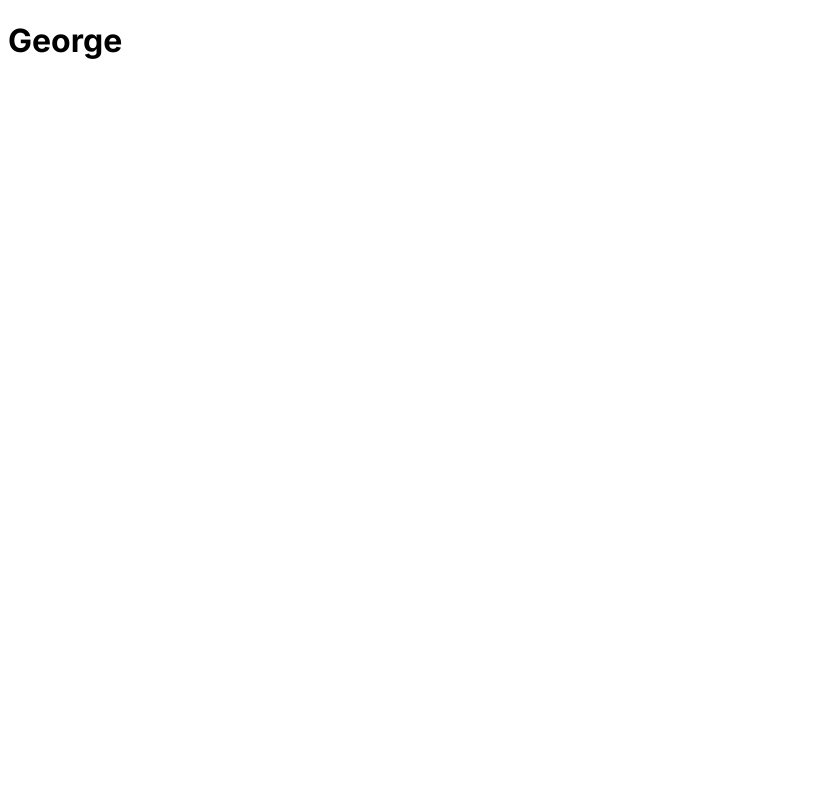
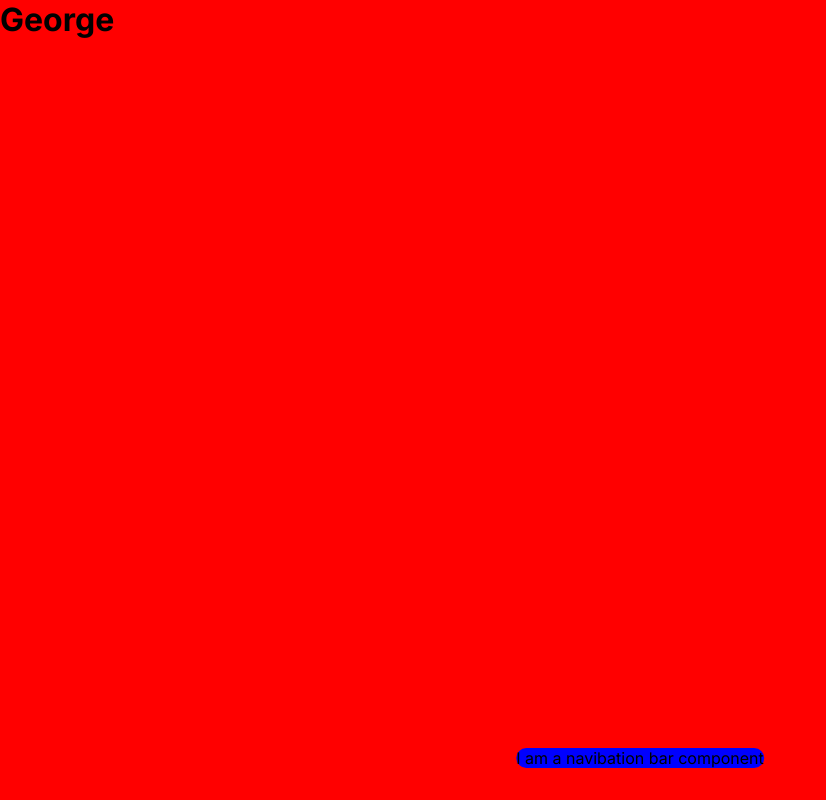
Before and after one commit to GeorgeIonita1/Portfolio, a Next.js app in the folder client/: page / in a window 1280 px wide. Shown: the whole page, without its empty margins (0-826 px from the left). Built offline with nearby package versions, Linux system fonts and the light colour scheme.

Commit message:
Started styling structure

```diff
--- /dev/null
+++ b/client/components/Navigation/NavigationBar.module.scss
@@ -0,0 +1,8 @@
+@import '../../styles/mixins.scss';
+
+.navigation {
+    @include position(fixed, $bottom: 2rem, $left: 50%);
+    transform: translateX(-50%);
+    background-color: blue;
+    border-radius: 50px;
+}
--- /dev/null
+++ b/client/components/Navigation/NavigationBar.tsx
@@ -0,0 +1,7 @@
+import styles from './NavigationBar.module.scss';
+
+export default function NavigationBar() {
+    return (
+        <nav className={styles.navigation}>I am a navibation bar component</nav>
+    );
+}
--- a/client/src/app/layout.tsx
+++ b/client/src/app/layout.tsx
@@ -1,5 +1,6 @@
 import type { Metadata } from 'next'
 import { Inter } from 'next/font/google'
+import '../../styles/global.scss'
 
 const inter = Inter({ subsets: ['latin'] })
 
--- a/client/src/app/page.tsx
+++ b/client/src/app/page.tsx
@@ -1,5 +1,10 @@
+import NavigationBar from "../../components/Navigation/NavigationBar"
+
 export default function Home() {
   return (
-    <h1>George</h1>
+    <>
+      <h1>George</h1>
+      <NavigationBar />
+    </>
   )
 }
--- /dev/null
+++ b/client/styles/global.scss
@@ -0,0 +1,11 @@
+*,
+*::before,
+*::after {
+    box-sizing: border-box;
+    margin: 0;
+    padding: 0;
+}
+
+body {
+    background-color: red;
+}
--- /dev/null
+++ b/client/styles/mixins.scss
@@ -0,0 +1,12 @@
+@mixin position($position, $top: null, $right: null, $bottom: null, $left: null) {
+    position: $position;
+    top: $top;
+    right: $right;
+    bottom: $bottom;
+    left: $left;
+}
+
+@function rem($value) {
+    $remValue: ($value / 16) + rem;
+    @return $remValue;
+}
```
